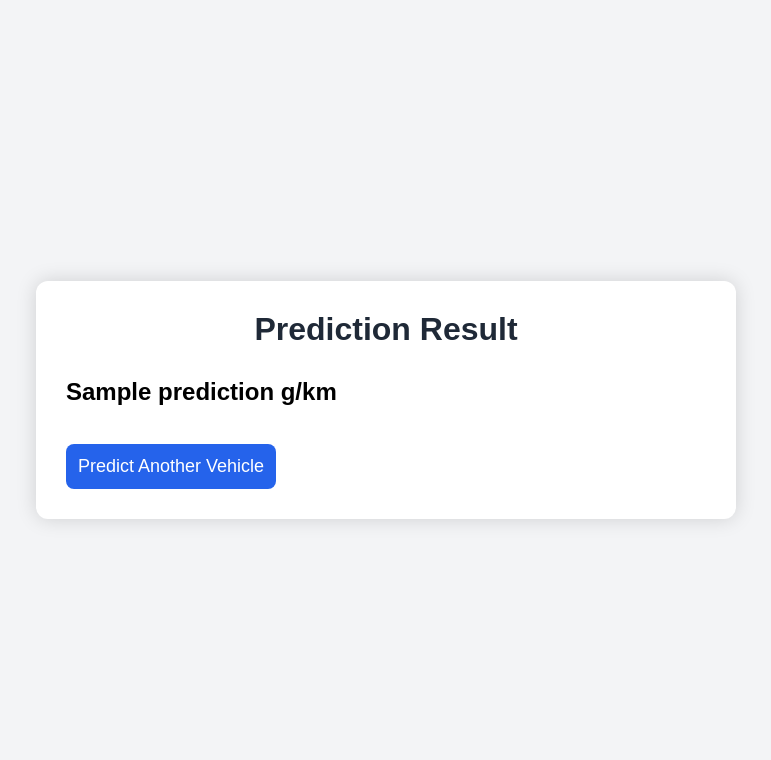
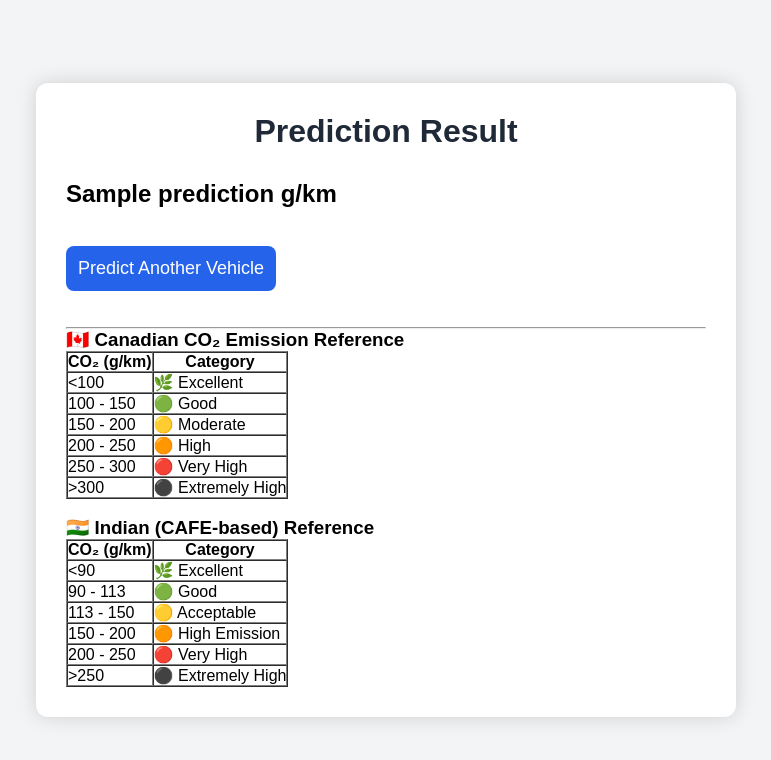
Before and after one commit to anni0955/CO2-Emission, a FastAPI app: template templates/result.html in a window 1280 px wide. Shown: the top 760 px of the page, without its empty margins (254-1025 px from the left). Run offline with FastAPI, Linux system fonts and the light colour scheme; the template is opened without the code that fills it: most values are stand-ins (such as "Sample title", 1, 10 or a date in 2020); parts of the project's set-up code (start-up, migrations or seed data) failed here and were passed over.

Commit message:
added the reference table for emission

```diff
--- a/templates/result.html
+++ b/templates/result.html
@@ -21,6 +21,80 @@
         <a href="/">
             <button>Predict Another Vehicle</button>
         </a>
+        <br>
+        <br>
+        <br>
+        <hr>
+
+        <h3>🇨🇦 Canadian CO₂ Emission Reference</h3>
+
+        <table border="1" cellpadding="8" cellspacing="0">
+            <tr>
+                <th>CO₂ (g/km)</th>
+                <th>Category</th>
+            </tr>
+
+            <tr>
+                <td>&lt;100</td>
+                <td>🌿 Excellent</td>
+            </tr>
+            <tr>
+                <td>100 - 150</td>
+                <td>🟢 Good</td>
+            </tr>
+            <tr>
+                <td>150 - 200</td>
+                <td>🟡 Moderate</td>
+            </tr>
+            <tr>
+                <td>200 - 250</td>
+                <td>🟠 High</td>
+            </tr>
+            <tr>
+                <td>250 - 300</td>
+                <td>🔴 Very High</td>
+            </tr>
+            <tr>
+                <td>&gt;300</td>
+                <td>⚫ Extremely High</td>
+            </tr>
+        </table>
+
+        <br>
+
+        <h3>🇮🇳 Indian (CAFE-based) Reference</h3>
+
+        <table border="1" cellpadding="8" cellspacing="0">
+            <tr>
+                <th>CO₂ (g/km)</th>
+                <th>Category</th>
+            </tr>
+
+            <tr>
+                <td>&lt;90</td>
+                <td>🌿 Excellent</td>
+            </tr>
+            <tr>
+                <td>90 - 113</td>
+                <td>🟢 Good</td>
+            </tr>
+            <tr>
+                <td>113 - 150</td>
+                <td>🟡 Acceptable</td>
+            </tr>
+            <tr>
+                <td>150 - 200</td>
+                <td>🟠 High Emission</td>
+            </tr>
+            <tr>
+                <td>200 - 250</td>
+                <td>🔴 Very High</td>
+            </tr>
+            <tr>
+                <td>&gt;250</td>
+                <td>⚫ Extremely High</td>
+            </tr>
+        </table>
 
     </div>
 
```
